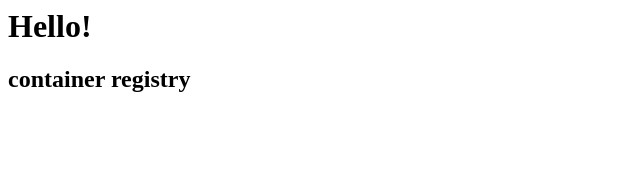
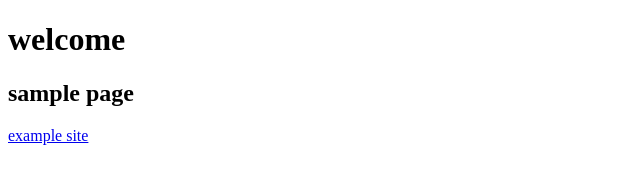
Before and after one commit to harika0103/ctrg1-repo, a plain HTML site: page index.html in a window 1280 px wide. Shown: the whole page, without its empty margins (0-640 px from the left). Drawn offline with Linux system fonts and the light colour scheme.

Commit message:
registry

```diff
--- a/index.html
+++ b/index.html
@@ -1,9 +1,13 @@
-<html>
+<!DOCTYPE html>
+<html lang="en">
 <head>
-<title>My Page</title>
+    <meta charset="UTF-8">
+    <meta name="viewport" content="width=device-width, initial-scale=1.0">
+    <title>Document</title>
 </head>
 <body>
-<h1>Hello!</h1>
-<h2> container registry </h2>
+    <h1>welcome</h1>
+    <h2>sample page</h2>
+    <a href="https://www.example.com">example site</a>
 </body>
 </html>
```
